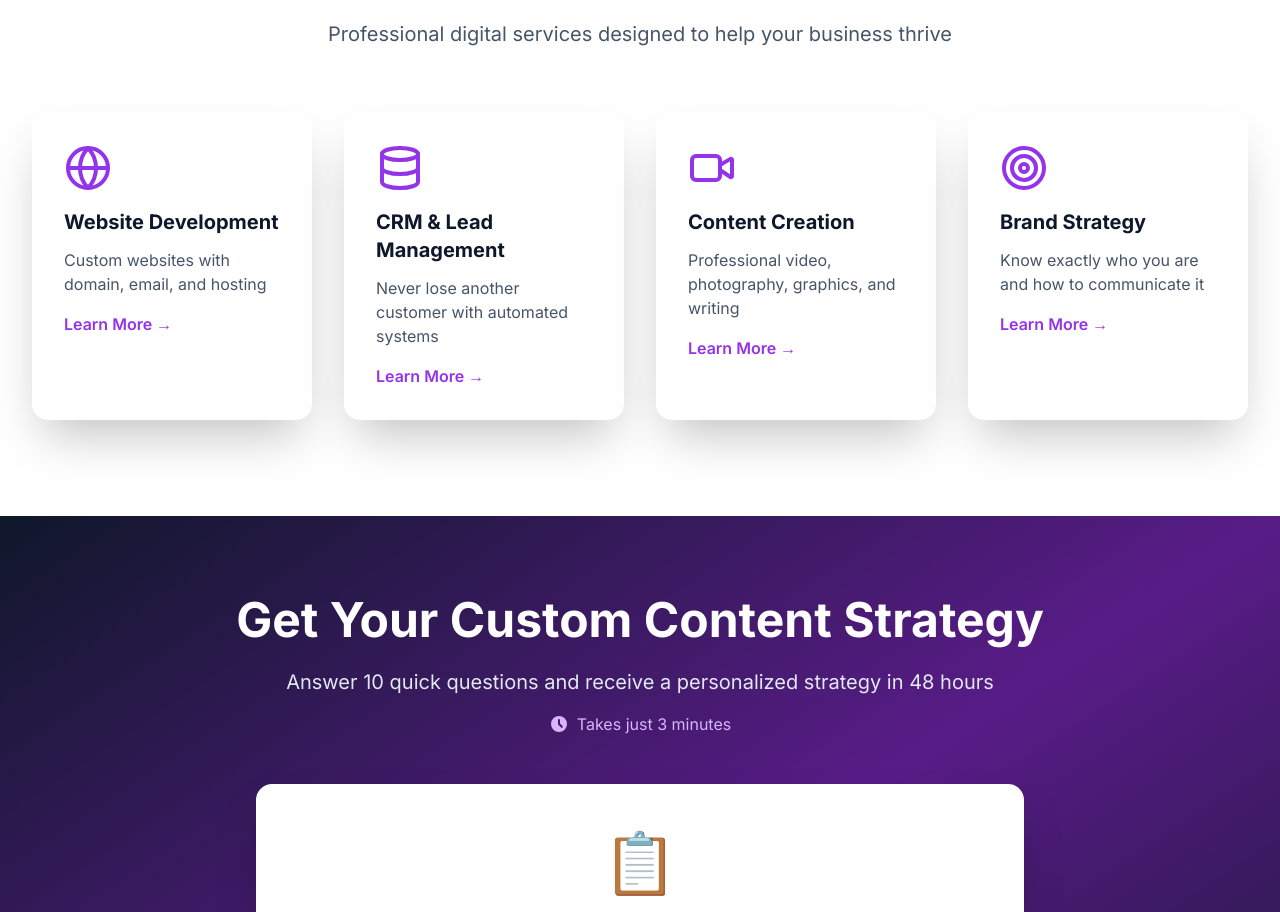
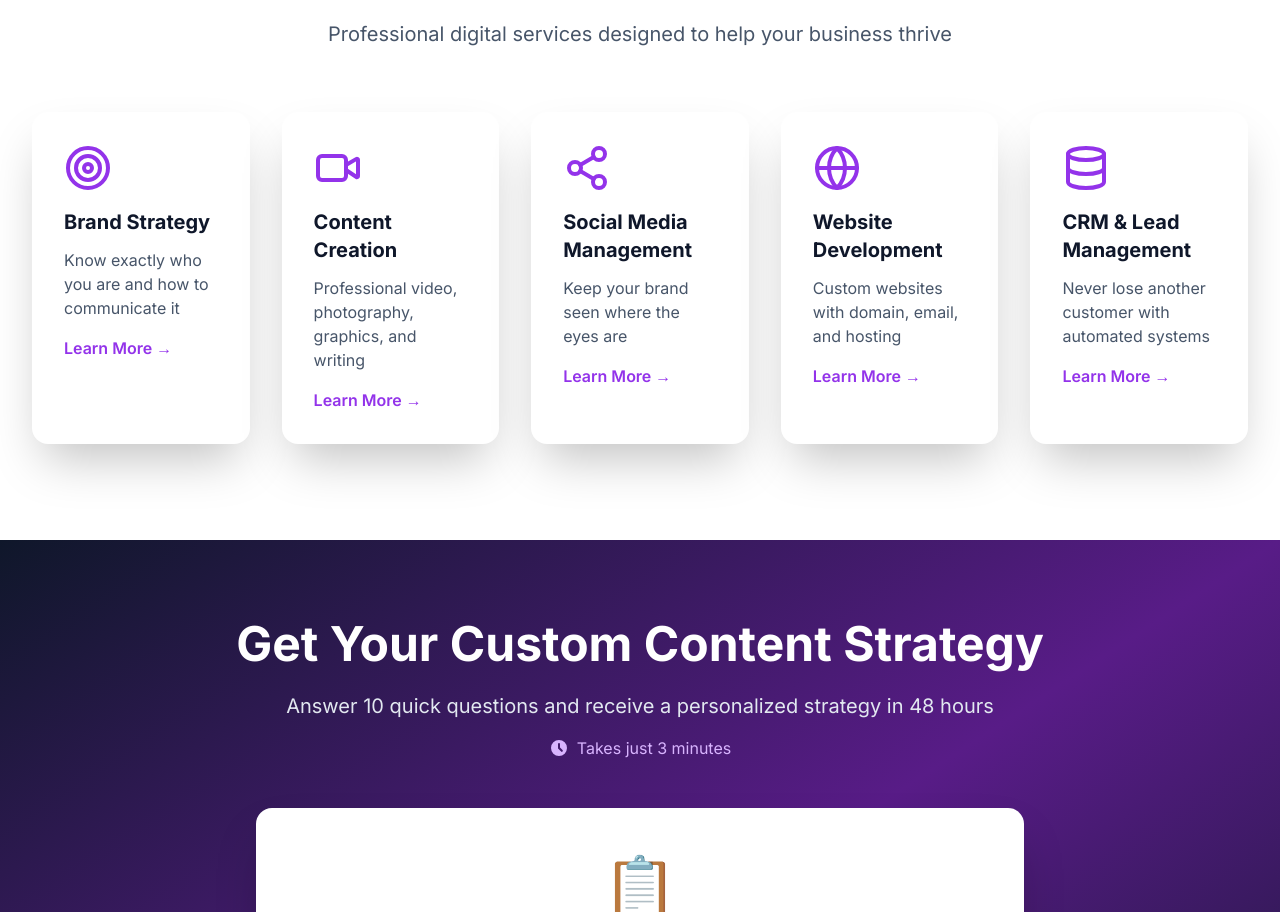
Before and after one commit to SunCode80/Electric_Studio_Website, a Next.js app: page / in a window 1280 px wide. Shown: the part 1196-2108 px from the top of the page. Built offline with nearby package versions, Linux system fonts and the light colour scheme.

Commit message:
Updated page.tsx

```diff
--- a/app/page.tsx
+++ b/app/page.tsx
@@ -1,7 +1,7 @@
 'use client';
 
 import React from 'react';
-import { ChevronDown, Globe, Database, Video, Target } from 'lucide-react';
+import { ChevronDown, Globe, Database, Video, Target, Share2 } from 'lucide-react';
 import { Button } from '@/components/Button';
 import { StudioCard } from '@/components/StudioCard';
 import { Section } from '@/components/Section';
@@ -15,6 +15,21 @@ export default function Home() {
 
   const services = [
     {
+      icon: <Target className="w-12 h-12 text-purple-600" />,
+      title: 'Brand Strategy',
+      description: 'Know exactly who you are and how to communicate it',
+    },
+    {
+      icon: <Video className="w-12 h-12 text-purple-600" />,
+      title: 'Content Creation',
+      description: 'Professional video, photography, graphics, and writing',
+    },
+    {
+      icon: <Share2 className="w-12 h-12 text-purple-600" />,
+      title: 'Social Media Management',
+      description: 'Keep your brand seen where the eyes are',
+    },
+    {
       icon: <Globe className="w-12 h-12 text-purple-600" />,
       title: 'Website Development',
       description: 'Custom websites with domain, email, and hosting',
@@ -23,16 +38,6 @@ export default function Home() {
       icon: <Database className="w-12 h-12 text-purple-600" />,
       title: 'CRM & Lead Management',
       description: 'Never lose another customer with automated systems',
-    },
-    {
-      icon: <Video className="w-12 h-12 text-purple-600" />,
-      title: 'Content Creation',
-      description: 'Professional video, photography, graphics, and writing',
-    },
-    {
-      icon: <Target className="w-12 h-12 text-purple-600" />,
-      title: 'Brand Strategy',
-      description: 'Know exactly who you are and how to communicate it',
     },
   ];
 
@@ -116,7 +121,7 @@ export default function Home() {
           </p>
         </div>
 
-        <div className="grid grid-cols-1 md:grid-cols-2 lg:grid-cols-4 gap-8">
+        <div className="grid grid-cols-1 md:grid-cols-2 lg:grid-cols-5 gap-8">
           {services.map((service, index) => (
             <StudioCard key={index} hover>
               <div className="mb-4">{service.icon}</div>
```
